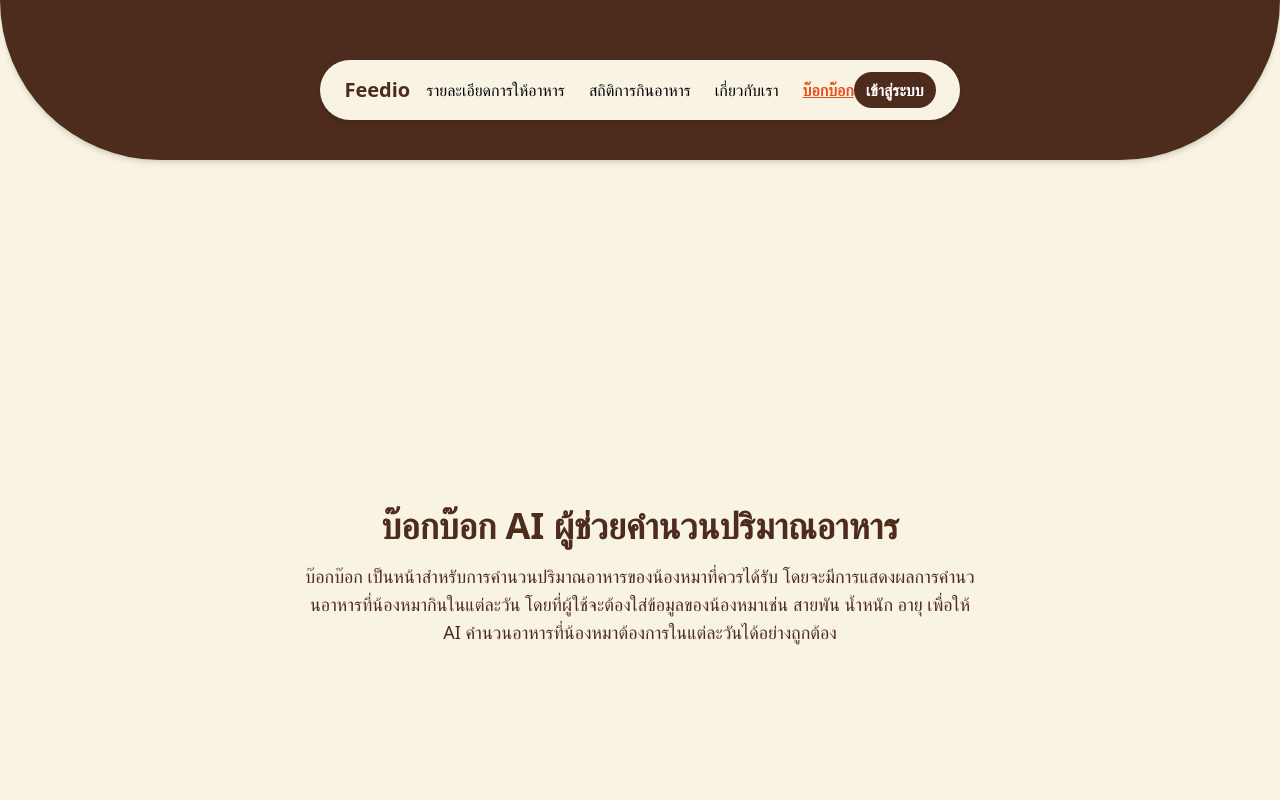
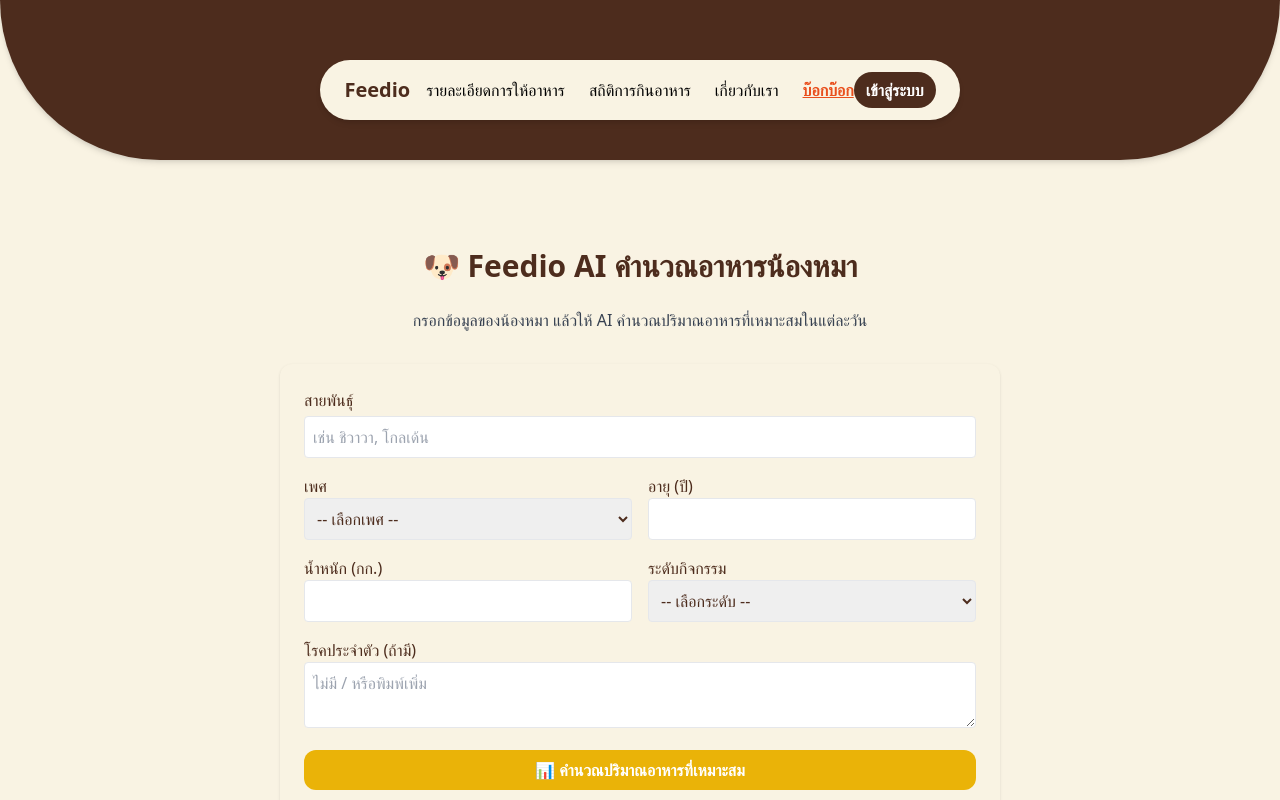
Before and after one commit to mrapiiwat/Feedio, a React (Vite) app in the folder frontend/: page /blog in a window 1280 px wide. Shown: the top 800 px of the page. Built offline with nearby package versions, Linux system fonts and the light colour scheme.

Commit message:
Create BlogPage&motion

```diff
--- a/frontend/package.json
+++ b/frontend/package.json
@@ -10,6 +10,7 @@
     "preview": "vite preview"
   },
   "dependencies": {
+    "framer-motion": "^12.6.5",
     "match-sorter": "^8.0.0",
     "react": "^19.0.0",
     "react-dom": "^19.0.0",
--- a/frontend/src/App.tsx
+++ b/frontend/src/App.tsx
@@ -6,11 +6,14 @@ import AboutPage from "./pages/AboutPage";
 import BlogPage from "./pages/BlogPage";
 import Navbar from "./components/Navbar";
 import Footer from "./components/Footer";
+import ScrollToTop from "./components/ScrollToTop";
 
 function App() {
   return (
     <div className="flex flex-col min-h-screen bg-cream">
       <Navbar />
+
+      <ScrollToTop />
 
       <main className="flex-1 p-4">
         <Routes>
@@ -21,7 +24,6 @@ function App() {
           <Route path="/blog" element={<BlogPage />} />
         </Routes>
       </main>
-
       <Footer />
     </div>
   );
--- a/frontend/src/components/Footer.tsx
+++ b/frontend/src/components/Footer.tsx
@@ -18,7 +18,7 @@ const Footer: React.FC = () => {
           <h3 className="font-bold text-lg mb-3">รู้จักกับเรา</h3>
           <ul className="space-y-1">
             <li><Link to="/about">เกี่ยวกับเรา</Link></li>
-            <li><a href="https://github.com" target="_blank" className="hover:underline">GitHub</a></li>
+            <li><a href="https://github.com/mrapiiwat/Feedio" target="_blank" className="hover:underline">GitHub</a></li>
           </ul>
         </div>
       </div>
--- /dev/null
+++ b/frontend/src/components/ScrollToTop.tsx
@@ -0,0 +1,14 @@
+import { useEffect } from "react";
+import { useLocation } from "react-router-dom";
+
+const ScrollToTop = () => {
+  const { pathname } = useLocation();
+
+  useEffect(() => {
+    window.scrollTo({ top: 0, behavior: "smooth" });
+  }, [pathname]);
+
+  return null;
+};
+
+export default ScrollToTop;
--- a/frontend/src/pages/AboutPage.tsx
+++ b/frontend/src/pages/AboutPage.tsx
@@ -6,6 +6,7 @@ import member2 from "../assets/members/member2.png";
 import member3 from "../assets/members/member3.png";
 import member4 from "../assets/members/member4.png";
 import member5 from "../assets/members/member5.png";
+import { motion } from "framer-motion";
 
 const AboutPage: React.FC = () => {
   const team = [
@@ -37,6 +38,15 @@ const AboutPage: React.FC = () => {
   ];
 
   return (
+
+    <motion.div
+      initial={{ opacity: 0 }}
+      animate={{ opacity: 1 }}
+      exit={{ opacity: 0 }}
+      transition={{ duration: 0.4 }}
+      className="px-4 py-8"
+    >
+
     <div className="px-4 py-12 max-w-5xl mx-auto text-center text-[#4D2C1D]">
       {/* โลโก้ Feedio */}
       <img
@@ -72,6 +82,7 @@ const AboutPage: React.FC = () => {
         ))}
       </div>
     </div>
+    </motion.div>
   );
 };
 
--- a/frontend/src/pages/BlogPage.tsx
+++ b/frontend/src/pages/BlogPage.tsx
@@ -1,20 +1,139 @@
-import { Helmet } from "react-helmet-async";
+import React, { useState } from "react";
+import { motion } from "framer-motion";
 
-const BlogPage = () => {
-    return (
-        <>
-            <Helmet>
-                <title>Feedio | บ๊อกบ๊อก AI ผู้ช่วยคำนวน </title>
-            </Helmet>
+const BlogPage: React.FC = () => {
+  const [breed, setBreed] = useState("");
+  const [age, setAge] = useState("");
+  const [weight, setWeight] = useState("");
+  const [gender, setGender] = useState("");
+  const [activity, setActivity] = useState("");
+  const [disease, setDisease] = useState("");
+  const [result, setResult] = useState("");
 
-            <div className="flex flex-col items-center justify-center h-screen bg-[#F9F3E3]">
-                <h1 className="text-4xl font-bold text-[#4D2C1D] mb-4">บ๊อกบ๊อก AI ผู้ช่วยคำนวนปริมาณอาหาร</h1>
-                <p className="text-lg text-center max-w-2xl text-[#4D2C1D]">
-                    บ๊อกบ๊อก เป็นหน้าสำหรับการคำนวนปริมาณอาหารของน้องหมาที่ควรได้รับ โดยจะมีการแสดงผลการคำนวนอาหารที่น้องหมากินในแต่ละวัน โดยที่ผู้ใช้จะต้องใส่ข้อมูลของน้องหมาเช่น สายพัน น้ำหนัก อายุ
-                    เพื่อให้ AI คำนวนอาหารที่น้องหมาต้องการในแต่ละวันได้อย่างถูกต้อง
-                </p>
+  const handleCalculate = () => {
+    // MOCK Result: สมมุติว่า fetch จาก backend แล้ว
+    const summary = `🐾 สายพันธุ์: ${breed} เพศ: ${gender}
+น้ำหนัก ${weight} กก. อายุ ${age} ปี
+ระดับกิจกรรม: ${activity}
+🔍 AI แนะนำให้กินอาหาร ~ 220 กรัม/วัน แบ่งเป็น 2 มื้อ`;
+    setResult(summary);
+  };
+
+  return (
+
+    <motion.div
+      initial={{ opacity: 0 }}
+      animate={{ opacity: 1 }}
+      exit={{ opacity: 0 }}
+      transition={{ duration: 0.4 }}
+      className="px-4 py-8"
+    >
+      <div className="max-w-3xl mx-auto px-6 py-10 text-[#4D2C1D] font-kanit">
+        {/* Header */}
+        <h1 className="text-3xl font-bold text-center mb-6">
+          🐶 Feedio AI คำนวณอาหารน้องหมา
+        </h1>
+        <p className="text-center mb-8 text-gray-700">
+          กรอกข้อมูลของน้องหมา แล้วให้ AI คำนวณปริมาณอาหารที่เหมาะสมในแต่ละวัน
+        </p>
+
+        {/* Form */}
+        <div className="space-y-4 bg-[#F9F3E3] p-6 rounded-xl shadow">
+          <div>
+            <label className="block font-medium">สายพันธุ์</label>
+            <input
+              type="text"
+              value={breed}
+              onChange={(e) => setBreed(e.target.value)}
+              placeholder="เช่น ชิวาวา, โกลเด้น"
+              className="w-full mt-1 p-2 rounded border"
+            />
+          </div>
+
+          <div className="grid grid-cols-2 gap-4">
+            <div>
+              <label className="block font-medium">เพศ</label>
+              <select
+                value={gender}
+                onChange={(e) => setGender(e.target.value)}
+                className="w-full p-2 rounded border"
+              >
+                <option value="">-- เลือกเพศ --</option>
+                <option value="เพศผู้">เพศผู้</option>
+                <option value="เพศเมีย">เพศเมีย</option>
+              </select>
             </div>
-        </>
-    );
-}
+
+            <div>
+              <label className="block font-medium">อายุ (ปี)</label>
+              <input
+                type="number"
+                min="0"
+                value={age}
+                onChange={(e) => setAge(e.target.value)}
+                className="w-full p-2 rounded border"
+              />
+            </div>
+          </div>
+
+          <div className="grid grid-cols-2 gap-4">
+            <div>
+              <label className="block font-medium">น้ำหนัก (กก.)</label>
+              <input
+                type="number"
+                min="0"
+                value={weight}
+                onChange={(e) => setWeight(e.target.value)}
+                className="w-full p-2 rounded border"
+              />
+            </div>
+
+            <div>
+              <label className="block font-medium">ระดับกิจกรรม</label>
+              <select
+                value={activity}
+                onChange={(e) => setActivity(e.target.value)}
+                className="w-full p-2 rounded border"
+              >
+                <option value="">-- เลือกระดับ --</option>
+                <option value="ต่ำ">ต่ำ</option>
+                <option value="ปานกลาง">ปานกลาง</option>
+                <option value="สูง">สูง</option>
+              </select>
+            </div>
+          </div>
+
+          <div>
+            <label className="block font-medium">โรคประจำตัว (ถ้ามี)</label>
+            <textarea
+              value={disease}
+              onChange={(e) => setDisease(e.target.value)}
+              rows={2}
+              placeholder="ไม่มี / หรือพิมพ์เพิ่ม"
+              className="w-full p-2 rounded border"
+            />
+          </div>
+
+          <button
+            onClick={handleCalculate}
+            className="w-full bg-yellow-500 hover:bg-yellow-600 text-white font-bold py-2 rounded-xl"
+          >
+            📊 คำนวณปริมาณอาหารที่เหมาะสม
+          </button>
+        </div>
+
+        {/* AI Result */}
+        {result && (
+          <div className="mt-8 p-4 bg-[#ded1c6] rounded-xl shadow-inner">
+            <h2 className="text-xl font-bold mb-2">🧠 ผลลัพธ์จาก AI</h2>
+            <pre className="whitespace-pre-wrap text-sm text-gray-800">
+              {result}
+            </pre>
+          </div>
+        )}
+      </div>
+    </motion.div>
+  );
+};
+
 export default BlogPage;
--- a/frontend/src/pages/StatisticsPage.tsx
+++ b/frontend/src/pages/StatisticsPage.tsx
@@ -1,4 +1,5 @@
 import React, { useState } from "react";
+import { motion } from "framer-motion";
 
 const StatisticsPage: React.FC = () => {
   const [week, setWeek] = useState("ทั้งหมด");
@@ -41,6 +42,15 @@ const StatisticsPage: React.FC = () => {
   });
 
   return (
+
+    <motion.div
+          initial={{ opacity: 0 }}
+          animate={{ opacity: 1 }}
+          exit={{ opacity: 0 }}
+          transition={{ duration: 0.4 }}
+          className="px-4 py-8"
+        >
+
     <div className="p-6">
       {/* Dropdown filter */}
       <div className="flex justify-center gap-4 mb-6">
@@ -98,6 +108,7 @@ const StatisticsPage: React.FC = () => {
         </tbody>
       </table>
     </div>
+    </motion.div>
   );
 };
 
```
Also changed, not shown: frontend/src/pages/FeederDetailPage.tsx (+18 -4 lines), frontend/src/pages/HomePage.tsx (+25 -6 lines), frontend/src/components/Button.tsx (deleted), 1 other file (tests, documents, lock files or other folders).
